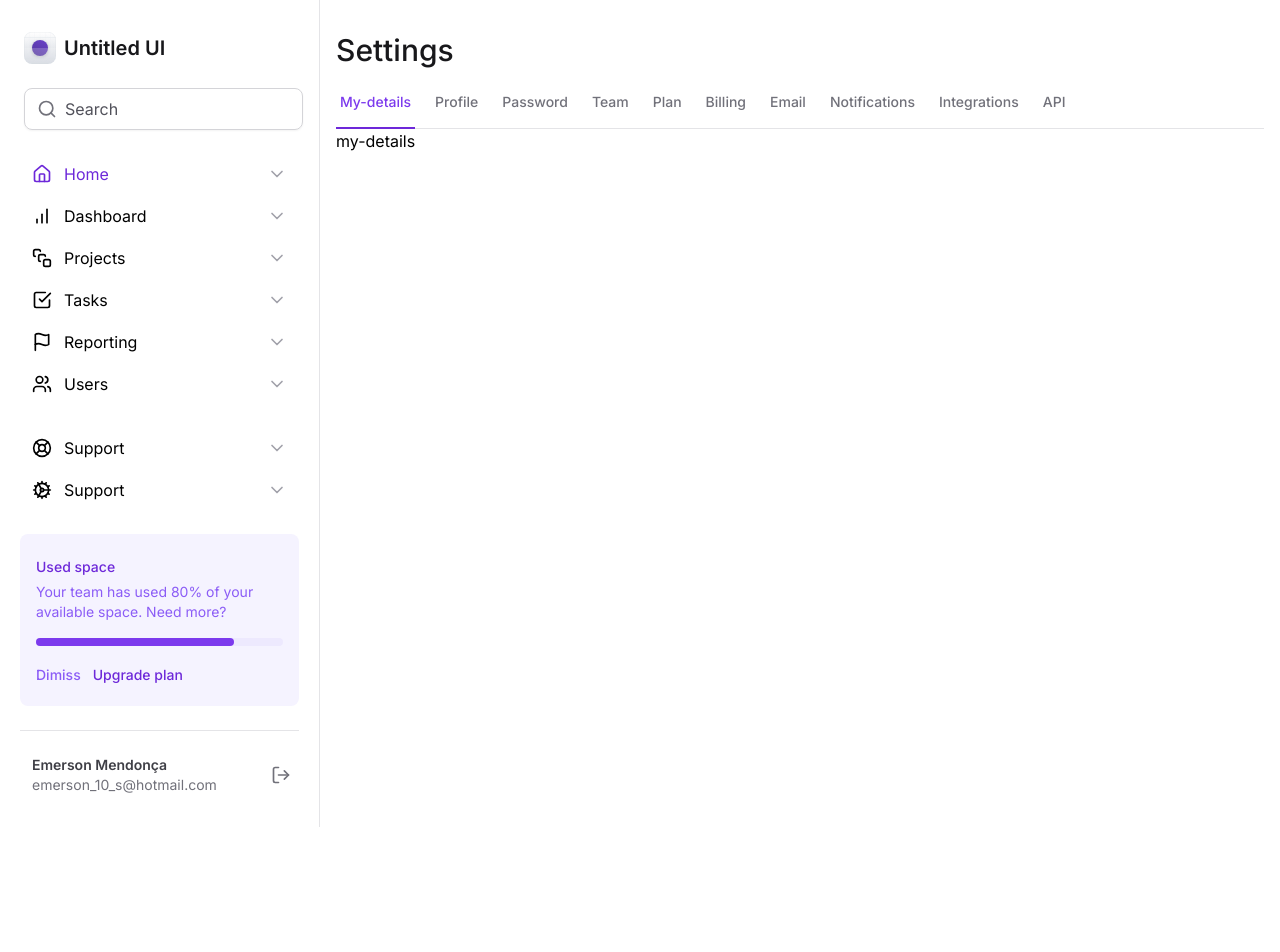
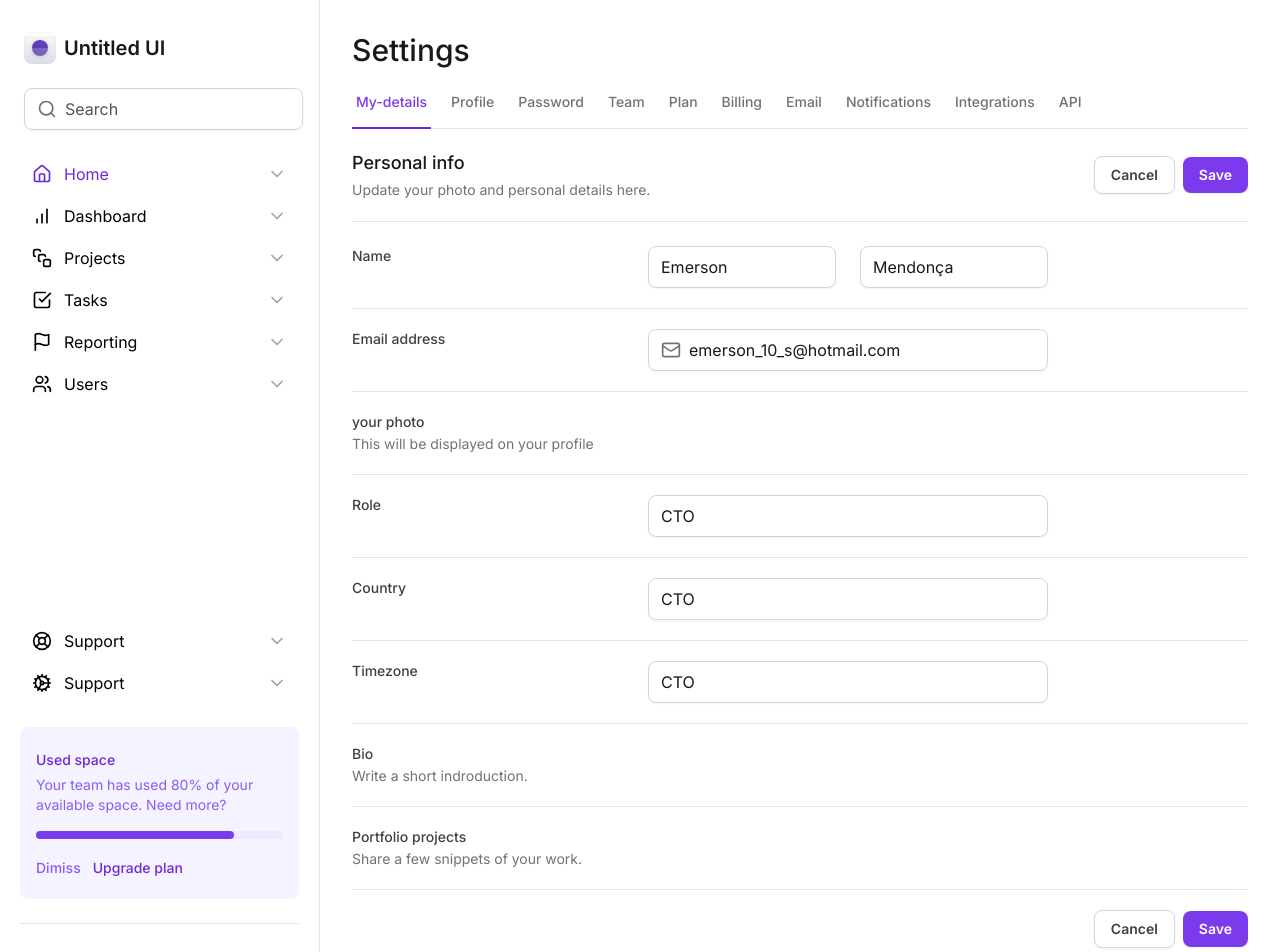
Before and after one commit to Emerson-soft/tailwind, a Next.js app: page / in a window 1280 px wide. Shown: the top 952 px of the page. Before the commit the page ends 827 px from the top, so only its background shows below. Built offline with nearby package versions, Linux system fonts and the light colour scheme; grey boxes are pictures that could not be loaded.

Commit message:
inputs e estrutura da tela man

```diff
--- a/package.json
+++ b/package.json
@@ -10,6 +10,7 @@
   },
   "dependencies": {
     "@radix-ui/react-tabs": "^1.0.4",
+    "framer-motion": "^11.2.2",
     "lucide-react": "^0.378.0",
     "next": "14.2.3",
     "react": "^18",
--- a/src/app/layout.tsx
+++ b/src/app/layout.tsx
@@ -20,7 +20,7 @@ export default function RootLayout({
       <body className={inter.className}>
         <div className="grid min-h-screen grid-cols-app">
           <Sidebar />
-          <main className="px-4 pb-12 pt-8">{children}</main>
+          <main className="px-8 pb-12 pt-8">{children}</main>
         </div>
       </body>
     </html>
--- a/src/components/Input.tsx
+++ b/src/components/Input.tsx
@@ -2,16 +2,16 @@ import { ComponentProps } from 'react'
 
 type InputPrefixProps = ComponentProps<'div'>
 
-export function InputPrefix(props: InputPrefixProps) {
+export function Prefix(props: InputPrefixProps) {
   return <div {...props}></div>
 }
 
 type InputControlProps = ComponentProps<'input'>
 
-export function InputControl(props: InputControlProps) {
+export function Control(props: InputControlProps) {
   return (
     <input
-      className="flex-1 border-0 bg-transparent p-0 text-zinc-900 placeholder-zinc-600"
+      className="w-full flex-1 border-0 bg-transparent p-0 text-zinc-900 placeholder-zinc-600"
       {...props}
     />
   )
@@ -19,7 +19,7 @@ export function InputControl(props: InputControlProps) {
 
 type InputRootProps = ComponentProps<'div'>
 
-export function InputRoot(props: InputRootProps) {
+export function Root(props: InputRootProps) {
   return (
     <div
       className="mx-1 flex w-full items-center gap-2 rounded-lg border border-zinc-300 px-3 py-2 shadow-sm"
--- /dev/null
+++ b/src/components/Separator.tsx
@@ -0,0 +1,3 @@
+export function Separator() {
+  return <div className="border-b border-zinc-200"></div>
+}
--- a/src/components/SettingsTabs/TabItem.tsx
+++ b/src/components/SettingsTabs/TabItem.tsx
@@ -1,5 +1,6 @@
 'use client'
 import * as Tabs from '@radix-ui/react-tabs'
+import { motion } from 'framer-motion'
 
 export interface TabItemProps {
   value: string
@@ -15,7 +16,10 @@ export function TabItem({ value, title, isSelected = false }: TabItemProps) {
     >
       <span>{title}</span>
       {isSelected && (
-        <div className="absolute -bottom-px left-0 right-0 h-0.5 bg-violet-700"></div>
+        <motion.div
+          layoutId="actived"
+          className="absolute -bottom-px left-0 right-0 h-0.5 bg-violet-700"
+        ></motion.div>
       )}
     </Tabs.Trigger>
   )
--- /dev/null
+++ b/src/components/SettingsTabs/Tabs/Datatils.tsx
@@ -0,0 +1,160 @@
+import * as Input from '@/components/Input'
+import { Separator } from '@/components/Separator'
+import { Mail } from 'lucide-react'
+
+export function Details() {
+  return (
+    <>
+      <div className="flex items-center justify-between">
+        <div className="space-y-1  py-5">
+          <h2 className="text-lg font-medium text-zinc-900">Personal info</h2>
+          <span className="text-sm text-zinc-500">
+            Update your photo and personal details here.
+          </span>
+        </div>
+        <div className="flex items-center gap-2">
+          <button
+            type="button"
+            className="rounded-lg border border-zinc-300 px-4 py-2 text-sm font-semibold text-zinc-700 shadow-sm hover:bg-zinc-50"
+          >
+            Cancel
+          </button>
+          <button
+            type="submit"
+            form="settings"
+            className="rounded-lg bg-violet-600 px-4 py-2 text-sm font-semibold text-white shadow-sm hover:bg-violet-700"
+          >
+            Save
+          </button>
+        </div>
+      </div>
+      <Separator />
+      <form
+        id="settings"
+        className="mt-6 flex w-full flex-col gap-5 divide-y divide-zinc-200"
+      >
+        <div className="grid-cols-form grid gap-3">
+          <label
+            htmlFor="firstName"
+            className="text-sm font-medium text-zinc-700"
+          >
+            Name
+          </label>
+          <div className="grid grid-cols-2 gap-6">
+            <Input.Root>
+              <Input.Control id="firstName" defaultValue="Emerson" />
+            </Input.Root>
+
+            <Input.Root>
+              <Input.Control defaultValue="Mendonça" />
+            </Input.Root>
+          </div>
+        </div>
+
+        <div className="grid-cols-form grid gap-3 pt-5">
+          <label htmlFor="email" className="text-sm font-medium text-zinc-700">
+            Email address
+          </label>
+
+          <Input.Root>
+            <Input.Prefix>
+              <Mail className="h-5 w-5 text-zinc-500" />
+            </Input.Prefix>
+            <Input.Control
+              id="email"
+              type="email"
+              defaultValue="emerson_10_s@hotmail.com"
+            />
+          </Input.Root>
+        </div>
+
+        <div className="grid-cols-form grid gap-3 pt-5">
+          <label htmlFor="photo" className="text-sm font-medium text-zinc-700">
+            your photo
+            <span className="mt-0.5 block text-sm font-normal text-zinc-500">
+              This will be displayed on your profile
+            </span>
+          </label>
+
+          <div></div>
+        </div>
+
+        <div className="grid-cols-form grid gap-3 pt-5">
+          <label htmlFor="role" className="text-sm font-medium text-zinc-700">
+            Role
+          </label>
+
+          <Input.Root>
+            <Input.Control id="role" type="text" defaultValue="CTO" />
+          </Input.Root>
+        </div>
+
+        <div className="grid-cols-form grid gap-3 pt-5">
+          <label
+            htmlFor="country"
+            className="text-sm font-medium text-zinc-700"
+          >
+            Country
+          </label>
+
+          <Input.Root>
+            <Input.Control id="role" type="text" defaultValue="CTO" />
+          </Input.Root>
+        </div>
+
+        <div className="grid-cols-form grid gap-3 pt-5">
+          <label
+            htmlFor="timezone"
+            className="text-sm font-medium text-zinc-700"
+          >
+            Timezone
+          </label>
+
+          <Input.Root>
+            <Input.Control id="role" type="text" defaultValue="CTO" />
+          </Input.Root>
+        </div>
+
+        <div className="grid-cols-form grid gap-3 pt-5">
+          <label htmlFor="bio" className="text-sm font-medium text-zinc-700">
+            Bio
+            <span className="mt-0.5 block text-sm font-normal text-zinc-500">
+              Write a short indroduction.
+            </span>
+          </label>
+
+          <div></div>
+        </div>
+
+        <div className="grid-cols-form grid gap-3 pt-5">
+          <label
+            htmlFor="projects"
+            className="text-sm font-medium text-zinc-700"
+          >
+            Portfolio projects
+            <span className="mt-0.5 block text-sm font-normal text-zinc-500">
+              Share a few snippets of your work.
+            </span>
+          </label>
+
+          <div></div>
+        </div>
+
+        <div className="flex items-center justify-end gap-2 pt-5">
+          <button
+            type="button"
+            className="rounded-lg border border-zinc-300 px-4 py-2 text-sm font-semibold text-zinc-700 shadow-sm hover:bg-zinc-50"
+          >
+            Cancel
+          </button>
+          <button
+            type="submit"
+            className="rounded-lg bg-violet-600 px-4 py-2 text-sm font-semibold text-white shadow-sm hover:bg-violet-700"
+          >
+            Save
+          </button>
+        </div>
+      </form>
+    </>
+  )
+}
--- a/src/components/SettingsTabs/index.tsx
+++ b/src/components/SettingsTabs/index.tsx
@@ -3,6 +3,7 @@
 import * as Tabs from '@radix-ui/react-tabs'
 import { TabItem } from './TabItem'
 import { useState } from 'react'
+import { Details } from './Tabs/Datatils'
 
 export function SettingsTabs() {
   const [currentTab, setCurrentTab] = useState('tab1')
@@ -54,8 +55,8 @@ export function SettingsTabs() {
         />
       </Tabs.List>
 
-      <Tabs.Content value="tab1">
-        <p>my-details</p>
+      <Tabs.Content className="mb-6 flex flex-col " value="tab1">
+        <Details />
       </Tabs.Content>
 
       <Tabs.Content value="tab2">
--- a/src/components/Sidebar/index.tsx
+++ b/src/components/Sidebar/index.tsx
@@ -13,19 +13,19 @@ import { Logo } from './Logo'
 import { NavItem } from './NavItem'
 import { UsedSpaceWidget } from './UsedSpaceWidget'
 import { Profile } from './Profile'
-import { InputControl, InputPrefix, InputRoot } from '../Input'
+import * as Input from '../Input'
 
 export function Sidebar() {
   return (
     <aside className="flex flex-col gap-6 border-r border-zinc-200 px-5 py-8">
       <Logo />
 
-      <InputRoot>
-        <InputPrefix>
+      <Input.Root>
+        <Input.Prefix>
           <Search className="h-5 w-5 text-zinc-500" />
-        </InputPrefix>
-        <InputControl placeholder="Search" />
-      </InputRoot>
+        </Input.Prefix>
+        <Input.Control placeholder="Search" />
+      </Input.Root>
 
       <nav className="space-y-0.5">
         <NavItem title="Home" data-active="active" icon={Home} />
--- a/tailwind.config.ts
+++ b/tailwind.config.ts
@@ -11,6 +11,7 @@ const config: Config = {
       gridTemplateColumns: {
         app: 'minmax(18rem, 20rem) 1fr',
         profile: 'min-content 1fr min-content',
+        form: 'minmax(7.5rem, 17.5rem) minmax(25rem, 1fr) minmax(0, 15rem)',
       },
       backgroundImage: {
         'gradient-radial': 'radial-gradient(var(--tw-gradient-stops))',
```
Also changed, not shown: 1 other file (tests, documents, lock files or other folders).
